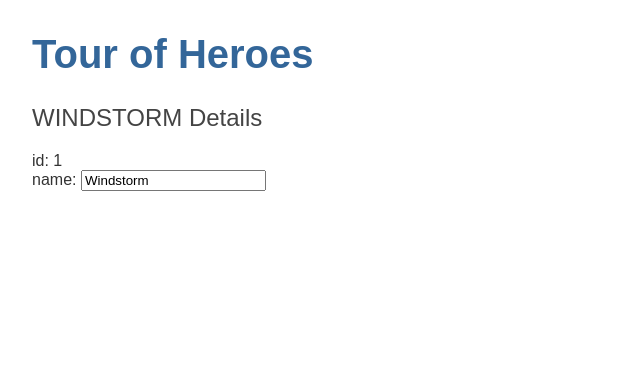
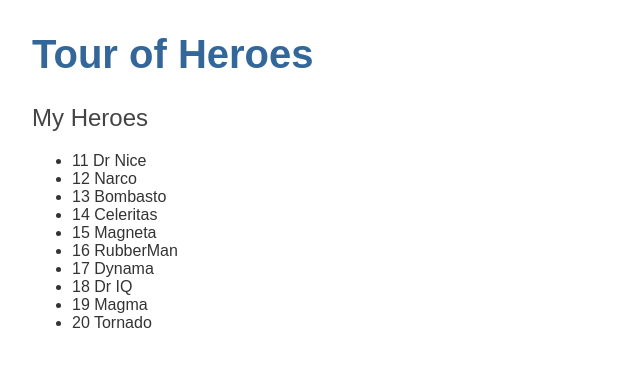
Before and after one commit to nemkin/angular-tour-of-heroes, an Angular app: page / in a window 1280 px wide. Shown: the top 366 px of the page, without its empty margins (0-640 px from the left). Built offline with nearby package versions, Linux system fonts and the light colour scheme.

Commit message:
Display list of all heroes

```diff
--- a/src/app/heroes/heroes.component.html
+++ b/src/app/heroes/heroes.component.html
@@ -1,7 +1,6 @@
-<h2>{{ hero.name | uppercase }} Details</h2>
-<div><span>id: </span>{{ hero.id }}</div>
-<div>
-  <label>name:
-    <input [(ngModel)]="hero.name" placeholder="name"/>
-  </label>
-</div>
+<h2>My Heroes</h2>
+<ul class="heroes">
+  <li *ngFor="let hero of heroes">
+    <span class="badge">{{ hero.id }} </span> {{ hero.name }}
+  </li>
+</ul>
--- a/src/app/heroes/heroes.component.ts
+++ b/src/app/heroes/heroes.component.ts
@@ -1,5 +1,7 @@
 import { Component, OnInit } from '@angular/core';
 import { Hero } from '../hero';
+import { HEROES } from '../mock-heroes';
+
 
 @Component({
   selector: 'app-heroes',
@@ -13,6 +15,8 @@
     name: 'Windstorm',
   };
 
+  heroes = HEROES;
+
   constructor() { }
 
   ngOnInit() {
```
